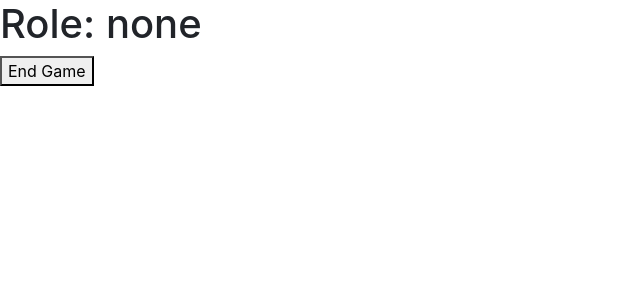
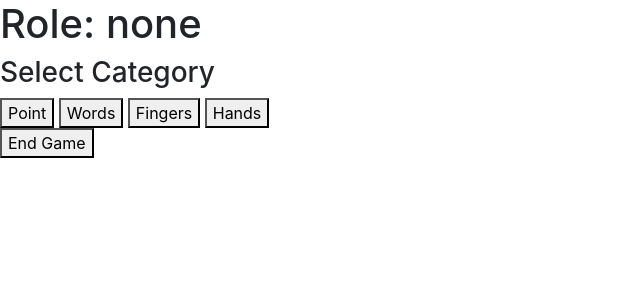
Before and after one commit to Juggler95/Imposter, a Django app: a page that uses game/templates/game/room.html in a window 1280 px wide. Shown: the part 56-356 px from the top of the page, without its empty margins (0-640 px from the left). Run offline with Django 5.2, Linux system fonts and the light colour scheme; a user stored in the database is signed in; tables that the repository leaves empty hold one stand-in row (values such as "Sample post"); some libraries are stand-ins or nearby versions.

Commit message:
started working on sending data to backend for selecting a category

```diff
--- a/game/models.py
+++ b/game/models.py
@@ -12,12 +12,13 @@ class User(AbstractUser):
 
 class Room(models.Model):
     code = models.TextField(max_length=10, blank=False, null=False)
+    current_player = models.ForeignKey(User, on_delete=models.CASCADE, null=True, blank=False, related_name="room_current_player")
+    first_player = models.ForeignKey(User, on_delete=models.CASCADE, null=True, blank=False, related_name="room_first_player")
     host = models.ForeignKey(User, on_delete=models.CASCADE, null=True, blank=False, related_name="room_host_user")
-    players = models.ManyToManyField(User, blank=True, null=True, related_name="room_players")
-    first_player = models.ForeignKey(User, on_delete=models.CASCADE, null=True, blank=False, related_name="room_first_player")
-    rounds = models.PositiveIntegerField(default=3)
     imposter_count = models.PositiveIntegerField(default=1)
     is_running = models.BooleanField(default=False)
+    players = models.ManyToManyField(User, blank=True, null=True, related_name="room_players")
+    rounds = models.PositiveIntegerField(default=3)
 
 # class Roles(models.Model):
 #     room = models.ForeignKey(Room, on_delete=models.CASCADE, null=True, blank=False, related_name="room_roles")
--- a/game/static/game/main.js
+++ b/game/static/game/main.js
@@ -30,7 +30,7 @@ document.addEventListener("DOMContentLoaded", () => {
     }else{
       return false;
     }
-  })
+  });
 
   const endGameBtn = document.getElementById('end-game-btn');
   endGameBtn?.addEventListener("click", function() {
@@ -39,7 +39,22 @@ document.addEventListener("DOMContentLoaded", () => {
     }else{
       return false;
     }
-  })
+  });
+
+  document.querySelectorAll('.categories').forEach((button) => {
+    button.addEventListener('click', function() {
+      const container = button.parentNode
+      if (button.getAttribute("id") === 'point'){
+        select_category(container.dataset.room_id, 'point')
+      }else if (button.getAttribute("id") === 'words'){
+        select_category(container.dataset.room_id, 'words')
+      }else if (button.getAttribute("id") === 'fingers'){
+        select_category(container.dataset.room_id, 'fingers')
+      }else if (button.getAttribute("id") === 'hands'){
+        select_category(container.dataset.room_id, 'hands')
+      }
+    });
+  });
 });
 
 async function closeRoom(room_id) {
@@ -160,6 +175,30 @@ async function startRoom(room_id, player_selector){
   }
 }
 
+async function select_category(room_id, category){
+  const url = `game_control/${room_id}`
+  try{
+    const response = await fetch(url, {
+      method: "POST",
+      body: JSON.stringify({
+        command: "select_category",
+        category: category
+      }),
+      headers: { "X-CSRFToken": csrftoken },
+      mode: "same-origin",
+    })
+
+    if (!response.ok){
+      throw new Error(`Response status:`)
+    }
+
+    const result = await response.json();
+    console.log(result);
+  }catch(error){
+    console.error(error);
+  }
+}
+
 function getCookie(name) {
   let cookieValue = null;
   if (document.cookie && document.cookie !== "") {
--- a/game/templates/game/room.html
+++ b/game/templates/game/room.html
@@ -40,6 +40,15 @@
       <!-- Game in progress -->
       {% if user.is_authenticated %}
           <h1>Role: {{user.role}}</h1>
+        {% if user == room.current_player %}
+          <div data-room_id="{{room.id}}">
+            <h3>Select Category</h3>
+            <button type="button" class="categories" id="point">Point</button>
+            <button type="button" class="categories" id="words">Words</button>
+            <button type="button" class="categories" id="fingers">Fingers</button>
+            <button type="button" class="categories" id="hands">Hands</button>
+          </div>
+        {% endif %}
         {% if is_host %}
           <button type="button" id="end-game-btn" data-room_id="{{room.id}}">End Game</button>
         {% endif %}
--- a/game/views.py
+++ b/game/views.py
@@ -19,7 +19,11 @@ def index(request):
         message = request.session['redirect-message']
         del request.session['redirect-message']
 
+
     user = User.objects.get(pk=request.user.id)
+
+    if not user.current_room == None:
+        return redirect('room', room_id=user.current_room.id)
     rooms = Room.objects.all()
     for room in rooms:
         players = room.players.values_list('username', flat=True)
@@ -72,11 +76,16 @@ def create_room(request):
         # return HttpResponse(f'host: {host}, code: {code}, imposter count: {imposter_count}, rounds: {rounds}, players: {room.players.all()}')
         return redirect('room', room_id=room.id)
     else:
+        if not request.user.current_room == None:
+            return redirect('room', room_id=request.user.current_room.id)
         return render(request, 'game/create_room.html')
 
 @login_required(login_url='login')
 def game_control(request, room_id):
-    room = Room.objects.get(pk=room_id)
+    try:
+        room = Room.objects.get(pk=room_id)
+    except Room.DoesNotExist:
+        return JsonResponse({'error': 'Room with provided id does not exist'}, status=404)
     body = json.loads(request.body)
     command = body.get('command')
 
@@ -107,8 +116,26 @@ def game_control(request, room_id):
 
             else:
                 player = User.objects.get(username=players[i])
-                #reset old roles before giving new one.
+                # reset old roles before giving new one.
                 set_roles(player, User.Roles.STANDARD)
+
+    def select_category():
+        category = body.get('category')
+        if request.user == room.current_player:
+            if category == 'point':
+                print('point')
+                return {"success": "Set category to point successfully"}
+            elif category == 'words':
+                print('words')
+                return {"success": "Set category to words successfully"}
+            elif category == 'fingers':
+                print('fingers')
+                return {"success": "Set category to fingers successfully"}
+            elif category == 'hands':
+                print('hands')
+                return {"success": "Set category to hands successfully"}
+        else:
+            return {"error": "User request was not from current player"}
 
     def end_game():
         players = list(room.players.values_list('username', flat=True))
@@ -117,6 +144,7 @@ def game_control(request, room_id):
             player.role = User.Roles.NONE
             player.current_room = None
             player.save()
+        room.first_player = None
         room.is_running = False
         room.save()
 
@@ -124,6 +152,17 @@ def game_control(request, room_id):
         if command == 'start':
             set_room_roles()
             return JsonResponse({"success": "Roles have been set successfully"}, status=201)
+        elif command == 'select_category':
+            output = select_category()
+            #TODO: need to actually update DB with the selected category
+            if output == None:
+                return JsonResponse({"error": "Select category returned output of None"}, status=400)
+            elif 'success' in output.keys():
+                return JsonResponse({"success": f"{output['success']}"}, status=201)
+            elif 'error' in output.keys():
+                return JsonResponse({"error": f"{output['error']}"}, status=403)
+            else:
+                return JsonResponse({"error": "output returned unknown key"}, status=400)
         elif command == 'end_game':
             end_game()
             return JsonResponse({"success": "Game ended successfully"}, status=201)
@@ -131,7 +170,10 @@ def game_control(request, room_id):
 @login_required(login_url='login')
 def join_room(request):
     if request.method == 'GET':
-        user = User.objects.get(pk=request.user.id)
+        try:
+            user = User.objects.get(pk=request.user.id)
+        except User.DoesNotExist:
+            return JsonResponse({"error": "User does not exist"})
         code = request.GET.get('join_code')
         try:
             room = Room.objects.get(code=code)
@@ -195,7 +237,6 @@ def register_view(request):
     else:
         return render(request, 'game/register.html')
 
-# @csrf_exempt
 @login_required(login_url='login')
 def room_control(request, room_id):
     try:
@@ -204,7 +245,11 @@ def room_control(request, room_id):
         return JsonResponse({'error': 'Room does not exist'}, status=404)
 
     if request.method == "POST":
-        user = User.objects.get(pk=request.user.id)
+        try:
+            user = User.objects.get(pk=request.user.id)
+        except User.DoesNotExist:
+            return JsonResponse({'error': 'User does not exist'}, status=400)
+
         body = json.loads(request.body)
         command = body.get('command')
         players = body.get('players') if body.get('players') else None
@@ -279,6 +324,7 @@ def room_control(request, room_id):
                     return JsonResponse({"error": f"first player gave returned None"}, status=400)
 
 
+                room.current_player = User.objects.get(username=first_player)
                 room.is_running = True
                 room.save()
                 game_control(request, room_id)
```
Also changed, not shown: game/migrations/0011_room_current_player.py (added).
